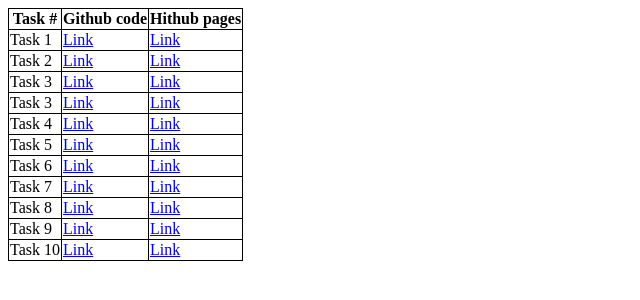
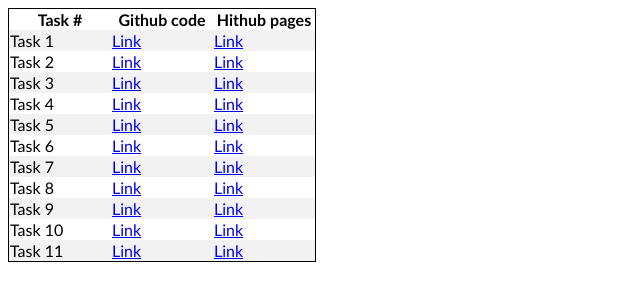
Before and after one commit to PaskauskasJ/JS_Assignment_menu, a plain HTML site: page index.html in a window 1280 px wide. Shown: the whole page, without its empty margins (0-640 px from the left). Drawn offline with Linux system fonts and the light colour scheme.

Commit message:
few changes

```diff
--- a/index.html
+++ b/index.html
@@ -7,9 +7,20 @@
     <title>Document</title>
 </head>
 <style>
-    table, th, td {
+   * {
+      font-family: "Trebuchet MS", "Lucida Sans Unicode", "Lucida Grande",
+        "Lucida Sans", Arial, sans-serif;
+    }
+    table {
       border: 1px solid black;
       border-collapse: collapse;
+    }
+    tr:nth-child(even) {
+      background-color: #f2f2f2;
+    }
+
+    td {
+      width: 100px;
     }
     </style>
 <body>
@@ -44,7 +55,7 @@
         </td>
     </tr>
     <tr>
-        <td>Task 3</td>
+        <td>Task 4</td>
         <td a href >
             <a href="https://github.com/PaskauskasJ/JS_Task_4">Link</a>
         </td><td>
@@ -52,7 +63,7 @@
         </td>
     </tr>
       <tr>
-        <td>Task 4</td>
+        <td>Task 5</td>
         <td a href >
             <a href="https://github.com/PaskauskasJ/JS_Task_5">Link</a>
         </td><td>
@@ -60,7 +71,7 @@
         </td>
     </tr>
     <tr>
-        <td>Task 5</td>
+        <td>Task 6</td>
         <td a href >
             <a href="https://github.com/PaskauskasJ/JS_Task_6">Link</a>
         </td><td>
@@ -68,7 +79,7 @@
         </td>
     </tr>
     <tr>
-        <td>Task 6</td>
+        <td>Task 7</td>
         <td a href >
             <a href="https://github.com/PaskauskasJ/JS_Task_7">Link</a>
         </td><td>
@@ -76,7 +87,7 @@
         </td>
     </tr>
     <tr>
-        <td>Task 7</td>
+        <td>Task 8</td>
         <td a href >
             <a href="https://github.com/PaskauskasJ/JS_Task_8">Link</a>
         </td><td>
@@ -84,7 +95,7 @@
         </td>
     </tr>
     <tr>
-        <td>Task 8</td>
+        <td>Task 9</td>
         <td a href >
             <a href="https://github.com/PaskauskasJ/JS_Task_9">Link</a>
         </td><td>
@@ -92,7 +103,7 @@
         </td>
     </tr>
     <tr>
-        <td>Task 9</td>
+        <td>Task 10</td>
         <td a href >
             <a href="https://github.com/PaskauskasJ/JS_Task_10">Link</a>
         </td><td>
@@ -100,7 +111,7 @@
         </td>
     </tr>
     <tr>
-        <td>Task 10</td>
+        <td>Task 11</td>
         <td a href >
             <a href="https://github.com/PaskauskasJ/JS_Task_11">Link</a>
         </td><td>
```
